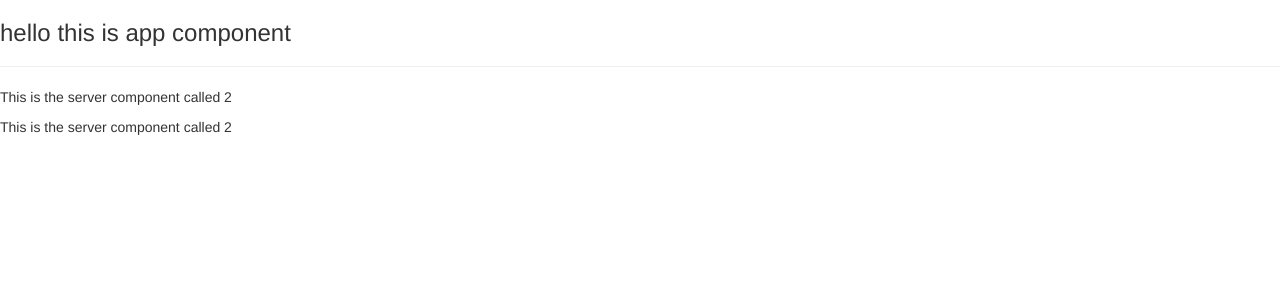
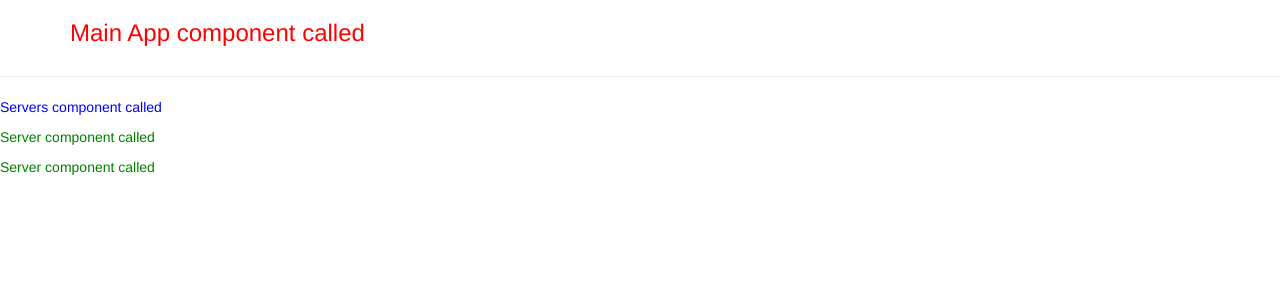
Before and after one commit to crony10/Angular_learnings, an Angular app: page / in a window 1280 px wide. Shown: the top 300 px of the page. Built offline with nearby package versions, Linux system fonts and the light colour scheme.

Commit message:
styling the contents of components

```diff
--- a/src/app/app.component.css
+++ b/src/app/app.component.css
@@ -0,0 +1,3 @@
+h3 {
+    color: red;
+}
--- a/src/app/app.component.html
+++ b/src/app/app.component.html
@@ -1,4 +1,11 @@
-<h3>hello this is app component</h3>
+<div class="container">
+    <div class="row">
+        <div class="col-xs-12">
+            <h3>Main App component called</h3>
+        </div>
+    </div>
+</div>
+
 <hr>
 <!-- this is external component calling -->
 <app-servers></app-servers>
--- a/src/app/server/server.component.html
+++ b/src/app/server/server.component.html
@@ -1 +1 @@
-<p>This is the server component called 2</p>
+<p>Server component called </p>
--- a/src/app/server/server.component.ts
+++ b/src/app/server/server.component.ts
@@ -1,8 +1,14 @@
+import { style } from "@angular/animations";
 import { Component } from "@angular/core";
 
 @Component({
     selector:'app-server',
-    templateUrl:'./server.component.html'
+    templateUrl:'./server.component.html',
+    styles:[`
+    p{
+        color: green;
+    }
+    `]
 })
 export class ServerComponent{
 
--- a/src/app/servers/servers.component.ts
+++ b/src/app/servers/servers.component.ts
@@ -3,9 +3,14 @@ import { Component, OnInit } from '@angular/core';
 @Component({
   selector: 'app-servers',
   template: `
+  <p>Servers component called</p>
   <app-server></app-server>
   <app-server></app-server>`,
-  styleUrls: ['./servers.component.css']
+  styles: [`
+  p{
+    color: blue;
+  }
+  `]
 })
 export class ServersComponent implements OnInit {
 
```
